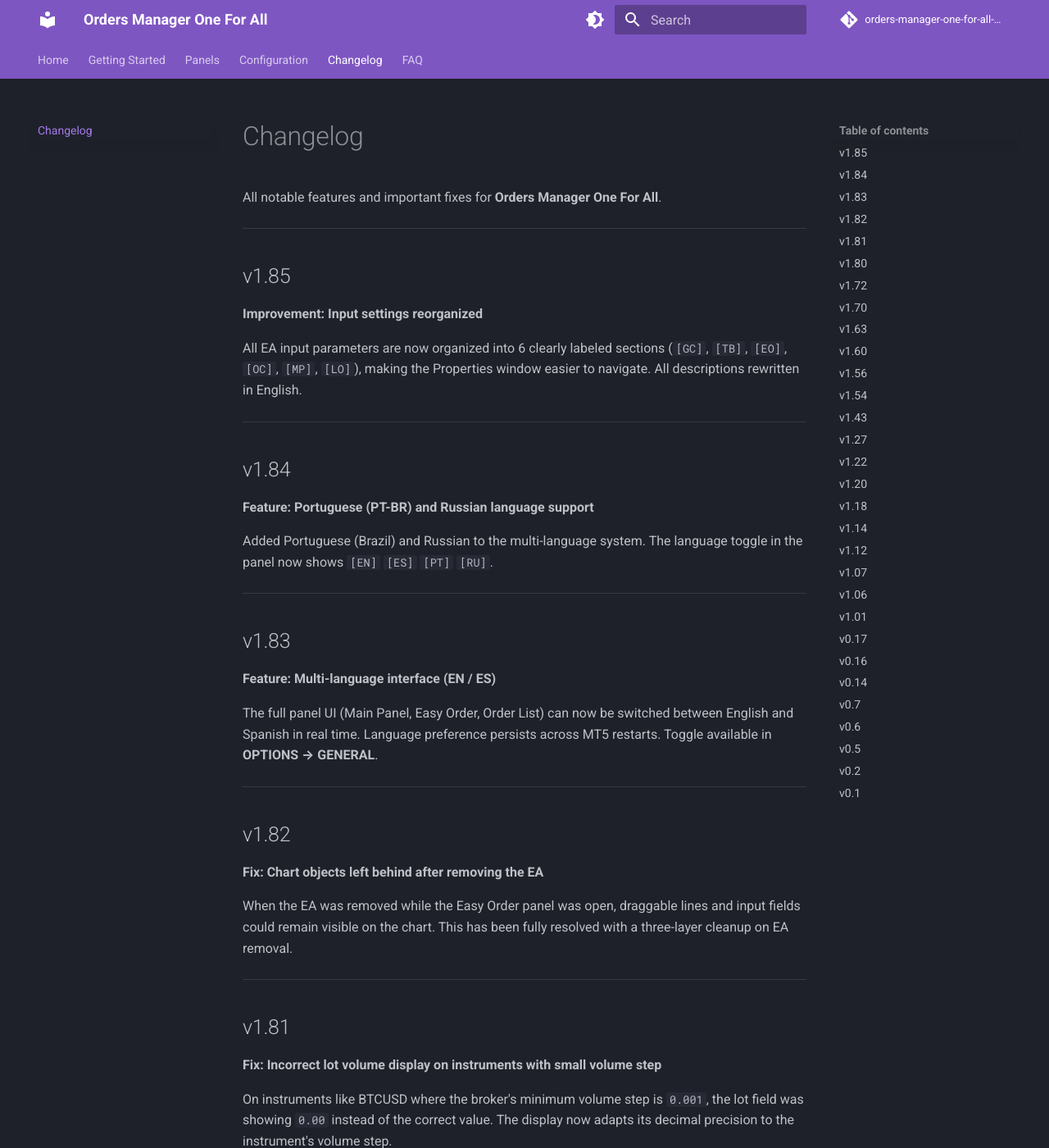
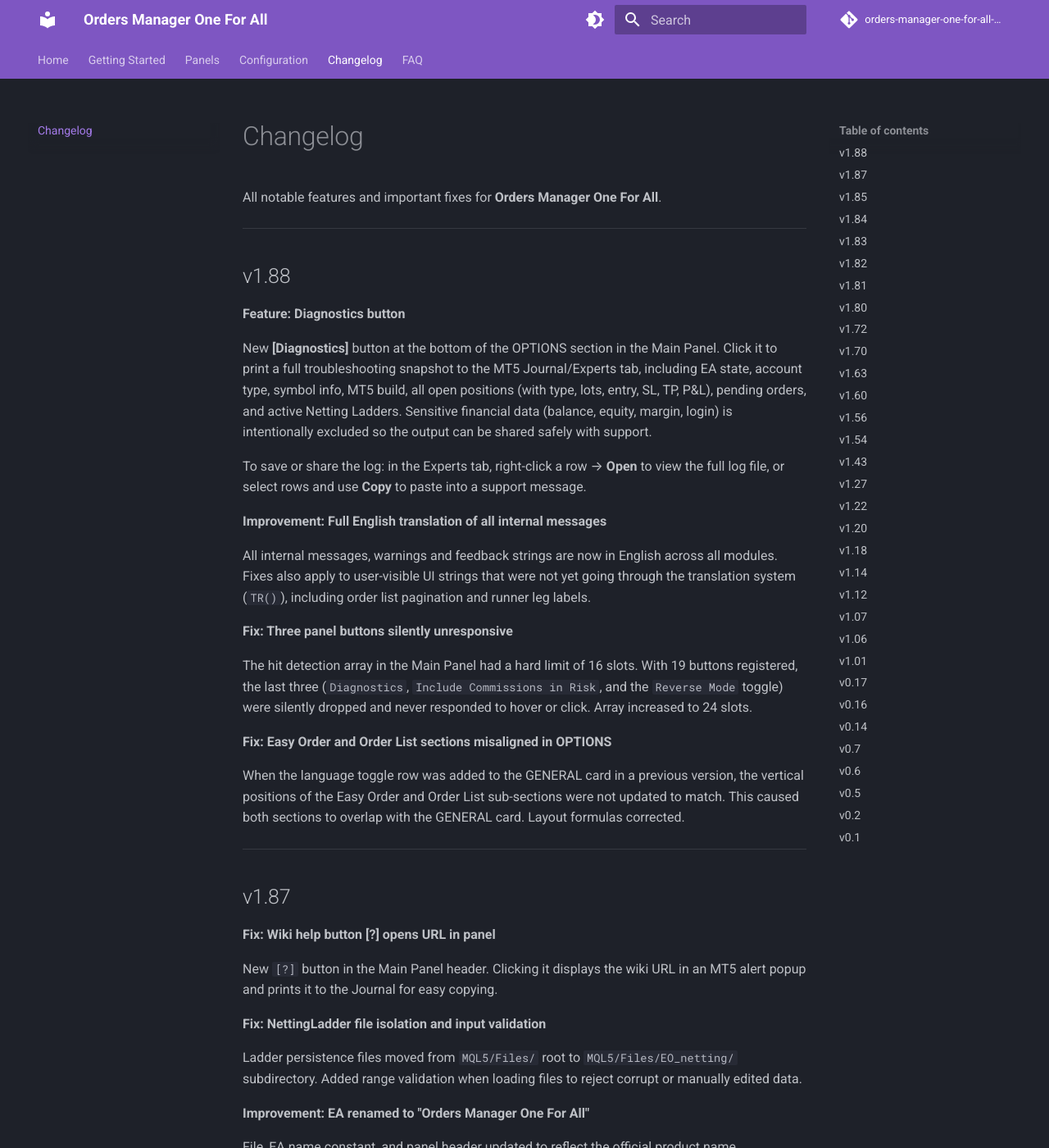
Before and after one commit to cgMatta/orders-manager-one-for-all-wiki, an MkDocs documentation site: the page built from docs/changelog.md, in a window 1280 px wide and 1400 px high. Shown: the whole window at 82% size. Built offline with MkDocs 1.6.1 and Material for MkDocs 9.7.7, drawn with Linux system fonts in a browser that asks for light colours; comment, search, counter and statistics services are not loaded; some of the changed text lies outside the part shown.

Commit message:
Updating Wiki with the most recent features/fixes, new sections for "How to" update the EA/Robot and pushing logos

```diff
--- a/docs/changelog.md
+++ b/docs/changelog.md
@@ -1,6 +1,61 @@
 # Changelog
 
 All notable features and important fixes for **Orders Manager One For All**.
+
+---
+
+## v1.88
+
+**Feature: Diagnostics button**
+
+New **[Diagnostics]** button at the bottom of the OPTIONS section in the Main Panel.
+Click it to print a full troubleshooting snapshot to the MT5 Journal/Experts tab,
+including EA state, account type, symbol info, MT5 build, all open positions
+(with type, lots, entry, SL, TP, P&L), pending orders, and active Netting Ladders.
+Sensitive financial data (balance, equity, margin, login) is intentionally excluded
+so the output can be shared safely with support.
+
+To save or share the log: in the Experts tab, right-click a row → **Open** to view
+the full log file, or select rows and use **Copy** to paste into a support message.
+
+**Improvement: Full English translation of all internal messages**
+
+All internal messages, warnings and feedback strings are now in English across all
+modules. Fixes also apply to user-visible UI strings that were not yet going through
+the translation system (`TR()`), including order list pagination and runner leg labels.
+
+**Fix: Three panel buttons silently unresponsive**
+
+The hit detection array in the Main Panel had a hard limit of 16 slots. With 19
+buttons registered, the last three (`Diagnostics`, `Include Commissions in Risk`,
+and the `Reverse Mode` toggle) were silently dropped and never responded to hover
+or click. Array increased to 24 slots.
+
+**Fix: Easy Order and Order List sections misaligned in OPTIONS**
+
+When the language toggle row was added to the GENERAL card in a previous version,
+the vertical positions of the Easy Order and Order List sub-sections were not
+updated to match. This caused both sections to overlap with the GENERAL card.
+Layout formulas corrected.
+
+---
+
+## v1.87
+
+**Fix: Wiki help button [?] opens URL in panel**
+
+New `[?]` button in the Main Panel header. Clicking it displays the wiki URL
+in an MT5 alert popup and prints it to the Journal for easy copying.
+
+**Fix: NettingLadder file isolation and input validation**
+
+Ladder persistence files moved from `MQL5/Files/` root to `MQL5/Files/EO_netting/`
+subdirectory. Added range validation when loading files to reject corrupt or
+manually edited data.
+
+**Improvement: EA renamed to "Orders Manager One For All"**
+
+File, EA name constant, and panel header updated to reflect the official product name.
 
 ---
 
```
Also changed, not shown: docs/panels/main.md (+22 -0 lines), docs/panels/updates.md (added, +96 -0 lines), docs/logo-140x140.png (added), docs/logo-200x200.png (added), docs/logo-60x60.png (added), docs/logo-design.jpg (added).
